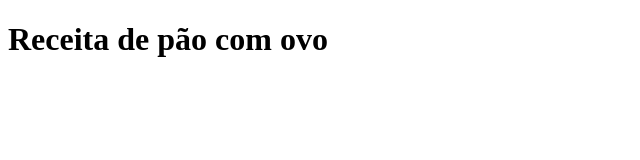
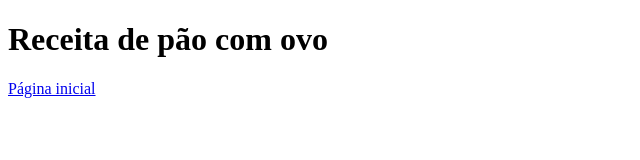
Before and after one commit to gabrielcastroandrade/odin-recipes, a plain HTML site: page recipes/pao-com-ovo.html in a window 1280 px wide. Shown: the whole page, without its empty margins (0-640 px from the left). Drawn offline with Linux system fonts and the light colour scheme.

Commit message:
Adicionei um link na pao-com-ovo.html de volta para index.html

```diff
--- a/recipes/pao-com-ovo.html
+++ b/recipes/pao-com-ovo.html
@@ -7,6 +7,7 @@
 </head>
 <body>
     <h1>Receita de pão com ovo</h1>
+    <a href="../index.html">Página inicial</a>
 
 
 </body>
```
